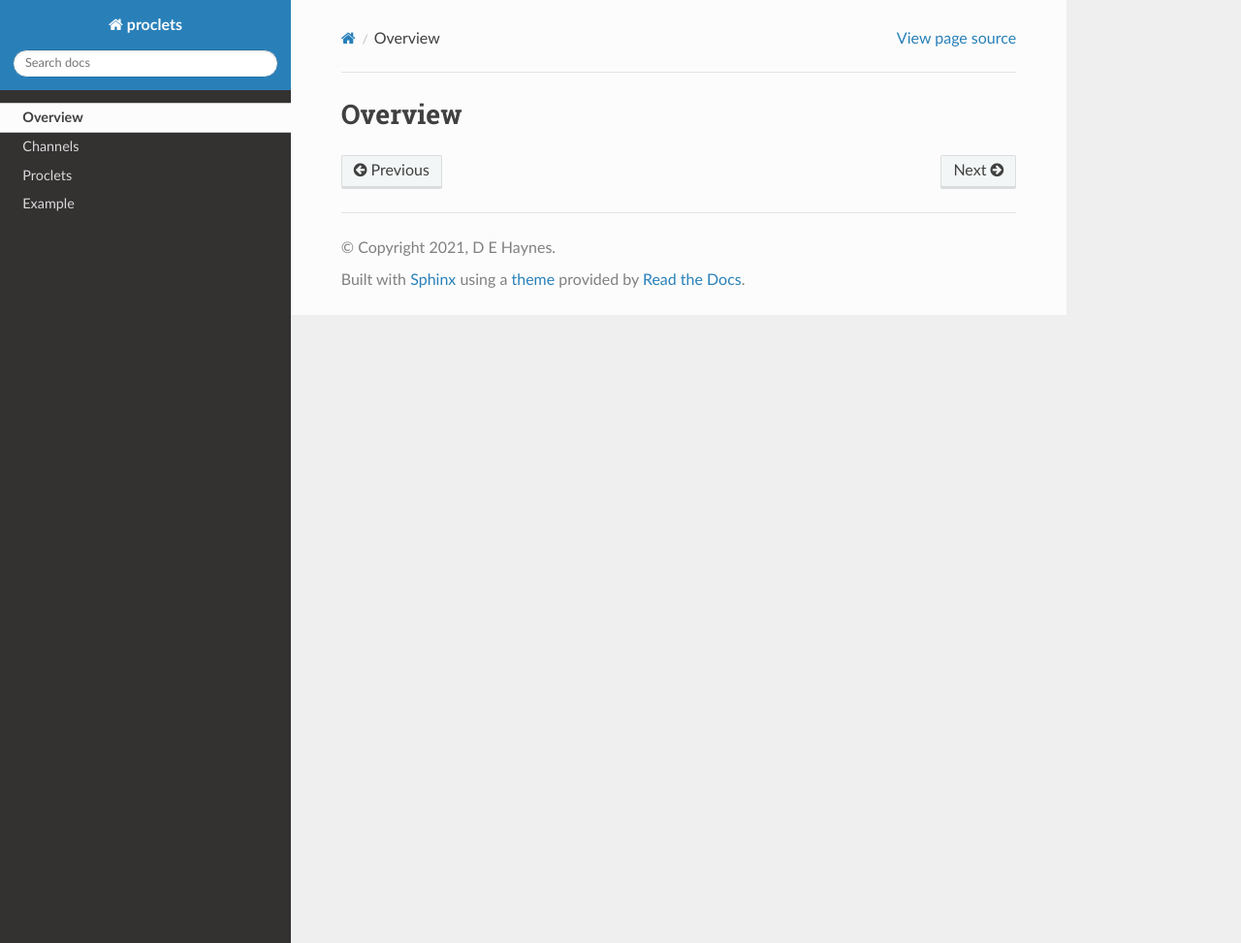
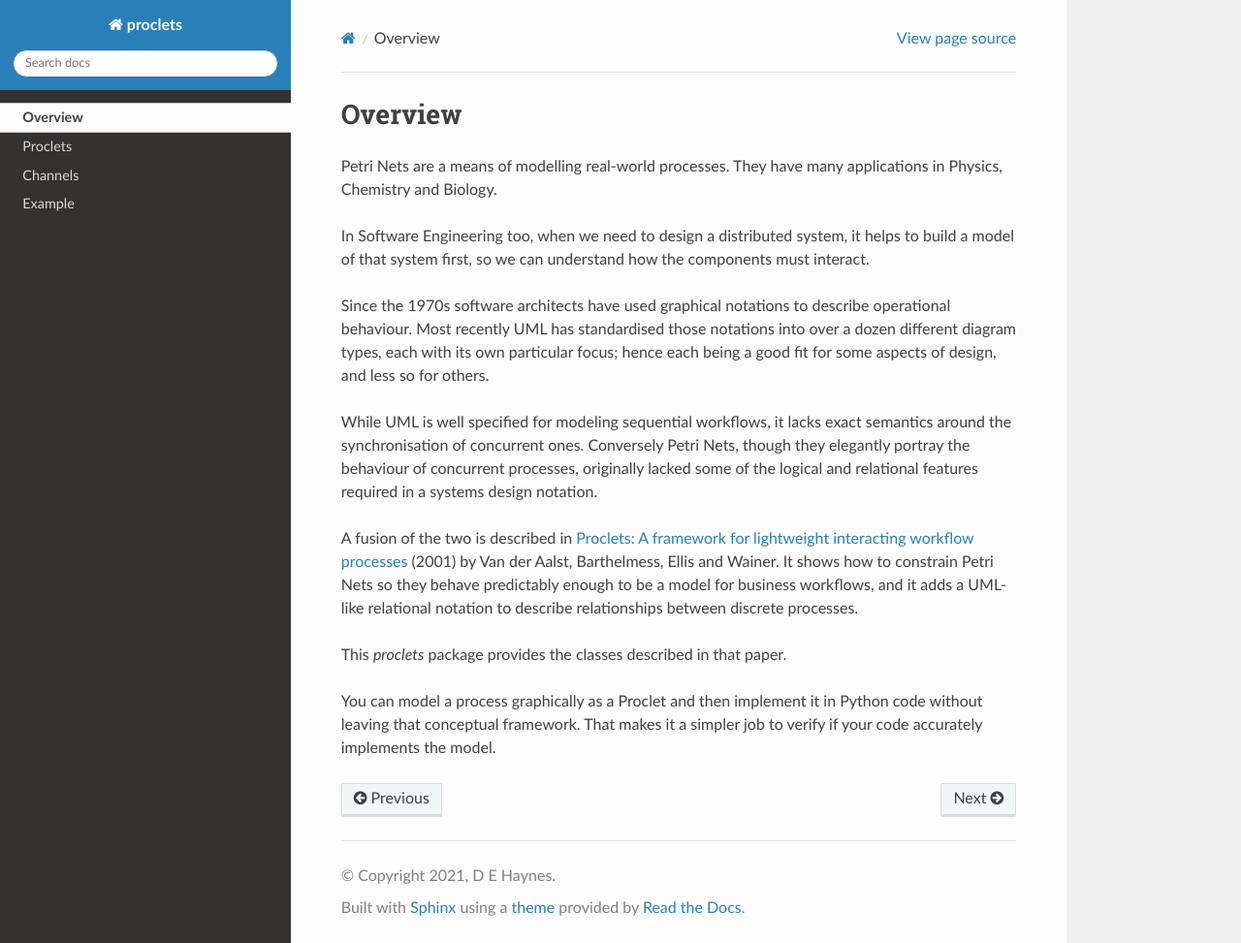
Before and after one commit to tundish/proclets, a Sphinx documentation site: the page built from proclets/doc/intro.rst, in a window 1280 px wide and 973 px high. Shown: the whole window at 97% size. Built offline with Sphinx 7.4.7 and the Read the Docs theme 2.0.0, drawn with Linux system fonts in a browser that asks for light colours; pages that are not in the unit, such as notebooks, are missing from menus.

Commit message:
Prep for autodoc.

```diff
--- a/proclets/doc/example.rst
+++ b/proclets/doc/example.rst
@@ -3,3 +3,6 @@
 
 Example
 :::::::
+
+`Describing behaviour of Processes with Many-to-Many Interactions
+<https://dblp.org/rec/conf/apn/Fahland19>`_ by Dirk Fahland (2019).
--- a/proclets/doc/index.rst
+++ b/proclets/doc/index.rst
@@ -8,8 +8,8 @@ Proclets
    :maxdepth: 1
 
    intro
+   proclet
    channel
-   proclet
    example
    changes
 
--- a/proclets/doc/intro.rst
+++ b/proclets/doc/intro.rst
@@ -3,3 +3,29 @@
 
 Overview
 ::::::::
+
+Petri Nets are a means of modelling real-world processes. They have many applications in Physics, Chemistry and
+Biology.
+
+In Software Engineering too, when we need to design a distributed system, it helps to build a model of that system
+first, so we can understand how the components must interact.
+
+Since the 1970s software architects have used graphical notations to describe operational behaviour. Most recently
+UML has standardised those notations into over a dozen different diagram types, each with its own particular
+focus; hence each being a good fit for some aspects of design, and less so for others.
+
+While UML is well specified for modeling sequential workflows, it lacks exact semantics around the synchronisation
+of concurrent ones. Conversely Petri Nets, though they elegantly portray the behaviour of concurrent processes,
+originally lacked some of the logical and relational features required in a systems design notation.
+
+A fusion of the two is described in
+`Proclets: A framework for lightweight interacting workflow processes
+<https://dblp.org/rec/journals/ijcis/AalstBEW01>`_ (2001) by Van der Aalst, Barthelmess, Ellis and Wainer.
+It shows how to constrain Petri Nets so they behave predictably enough to be a model for business workflows, and it
+adds a UML-like relational notation to describe relationships between discrete processes.
+
+This `proclets` package provides the classes described in that paper.
+
+You can model a process graphically as a Proclet and then implement it in Python code without leaving that
+conceptual framework.
+That makes it a simpler job to verify if your code accurately implements the model.
```
Also changed, not shown: 3 other files.
